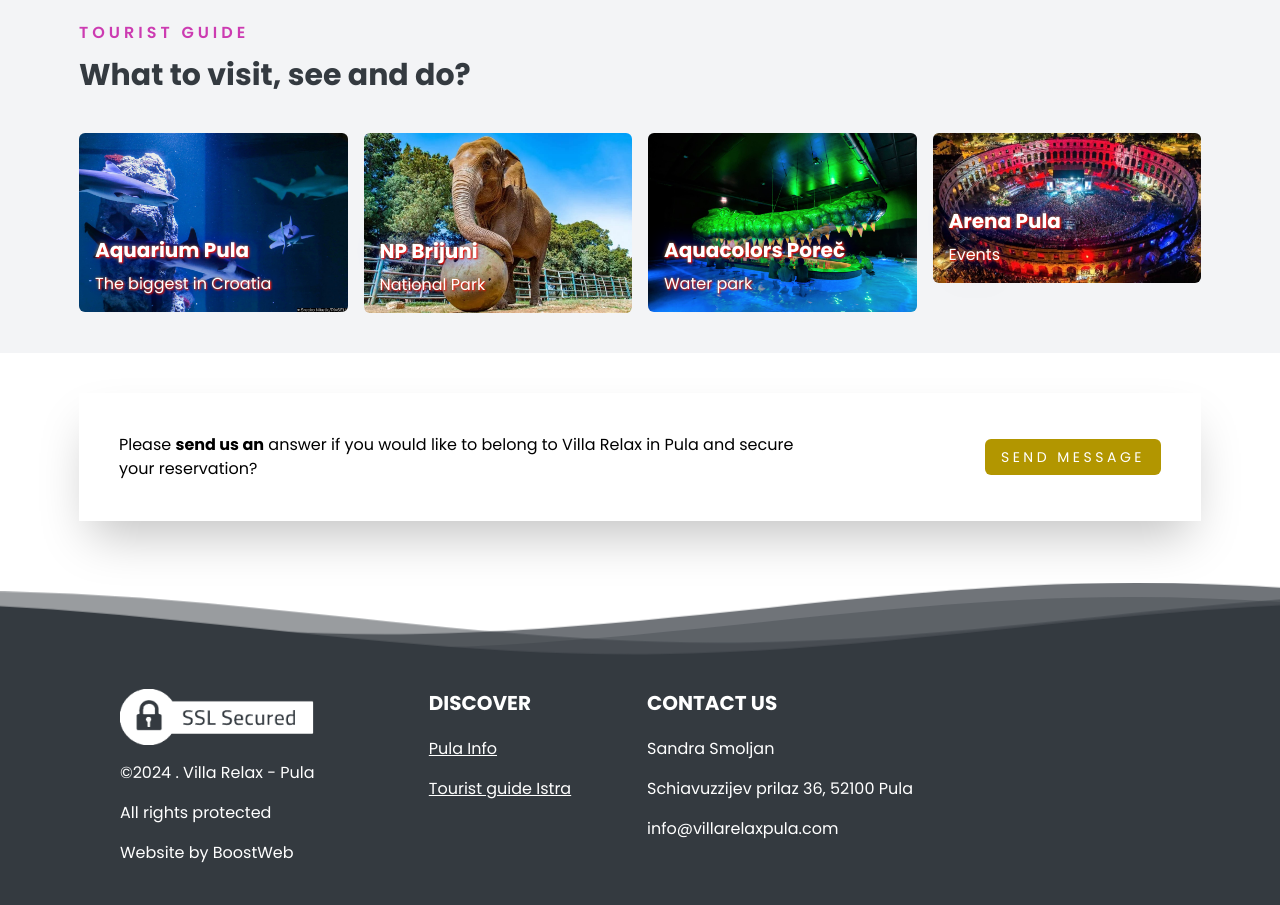
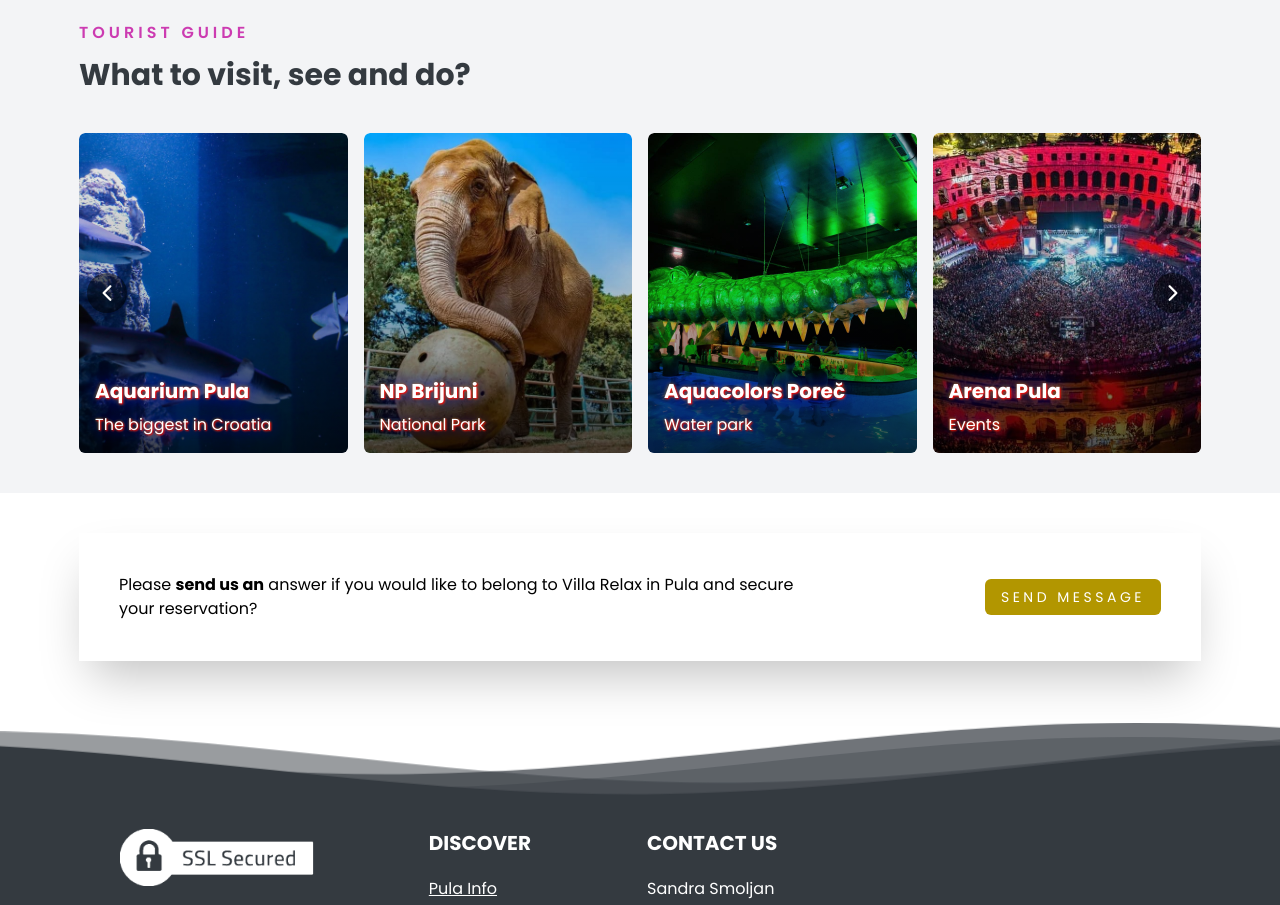
Before and after one commit to mateosmoljan/villa-relax, a Next.js app: page /en in a window 1280 px wide. Shown: the part 3100-4005 px from the top of the page. Built offline with nearby package versions, Linux system fonts and the light colour scheme; no server answers; a web font is replaced by a local one.

Commit message:
fix: restore tourist guide card layout and navigation

```diff
--- a/components/TouristGuide/TouristSwiper.tsx
+++ b/components/TouristGuide/TouristSwiper.tsx
@@ -5,19 +5,22 @@
 import { Link } from "@/navigation";
 import { useLocale } from "next-intl";
 import { Swiper, SwiperSlide } from "swiper/react";
-import { Autoplay } from "swiper/modules";
+import { Autoplay, Navigation } from "swiper/modules";
 import "swiper/css";
+import "swiper/css/navigation";
+import { IoIosArrowBack, IoIosArrowForward } from "react-icons/io";
 
 function TouristSwiper() {
   const localeActive = useLocale();
   const PhotogalleriesData = getTouristGuideData(localeActive);
 
   return (
-    <div className="tourist-guide max-w-full">
+    <div className="tourist-guide max-w-full relative">
       <Swiper
-        modules={[Autoplay]}
+        modules={[Autoplay, Navigation]}
+        navigation={{ nextEl: ".tourist-next", prevEl: ".tourist-prev" }}
         loop
-        autoplay={{ delay: 10000, disableOnInteraction: true }}
+        autoplay={{ delay: 10000, disableOnInteraction: false, pauseOnMouseEnter: true }}
         spaceBetween={16}
         slidesPerView={1}
         breakpoints={{
@@ -27,7 +30,8 @@
         }}
       >
         {PhotogalleriesData.data.slice(0, 6).map((image, index) => (
-          <SwiperSlide key={index} className="xl:h-80 h-96">
+          <SwiperSlide key={index} className="!h-96 xl:!h-80">
+            <div className="relative h-full overflow-hidden rounded-md">
               <Link
                 href="/environs"
                 className="flex items-center justify-center relative h-full"
@@ -42,8 +46,9 @@
                   className="object-cover h-full w-full rounded-md"
                   loading="lazy"
                 />
+                <div className="absolute inset-0 bg-gradient-to-t from-black/70 via-black/20 to-transparent" />
               </Link>
-            <div className="absolute text-left p-4 bottom-0 z-10 flex flex-col gap-2">
+              <div className="absolute inset-x-0 bottom-0 text-left p-4 z-10 flex flex-col gap-2">
               <h2
                 className="text-white font-bold text-xl drop-shadow-xl"
                 style={{
@@ -63,9 +68,17 @@
                 {image.image_des}
               </p>
               </div>
+            </div>
           </SwiperSlide>
         ))}
       </Swiper>
+
+      <button className="tourist-prev hidden md:flex absolute left-2 top-1/2 z-20 -translate-y-1/2 items-center justify-center rounded-full bg-black/50 p-2 text-white hover:bg-black/70 transition">
+        <IoIosArrowBack className="text-2xl" />
+      </button>
+      <button className="tourist-next hidden md:flex absolute right-2 top-1/2 z-20 -translate-y-1/2 items-center justify-center rounded-full bg-black/50 p-2 text-white hover:bg-black/70 transition">
+        <IoIosArrowForward className="text-2xl" />
+      </button>
     </div>
   );
 }
```
Lines whose indentation alone changed are shown as unchanged.
